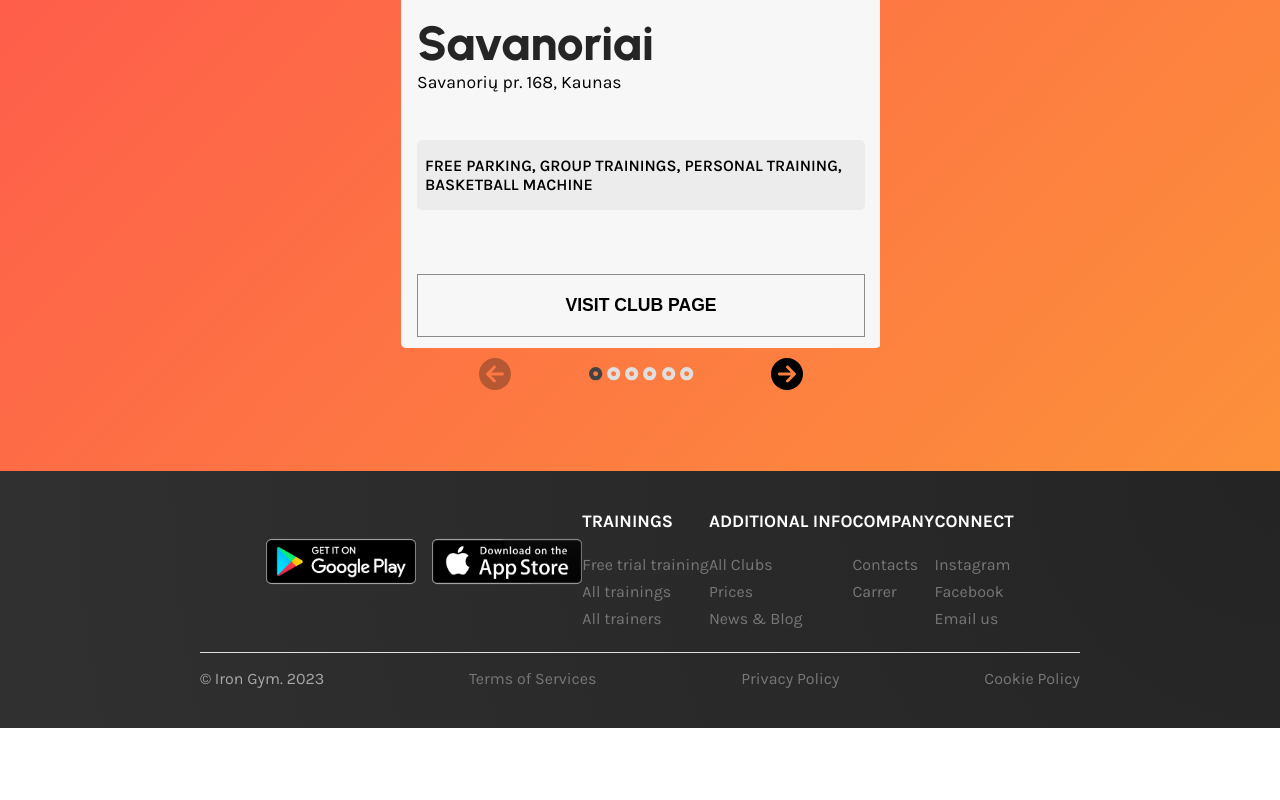
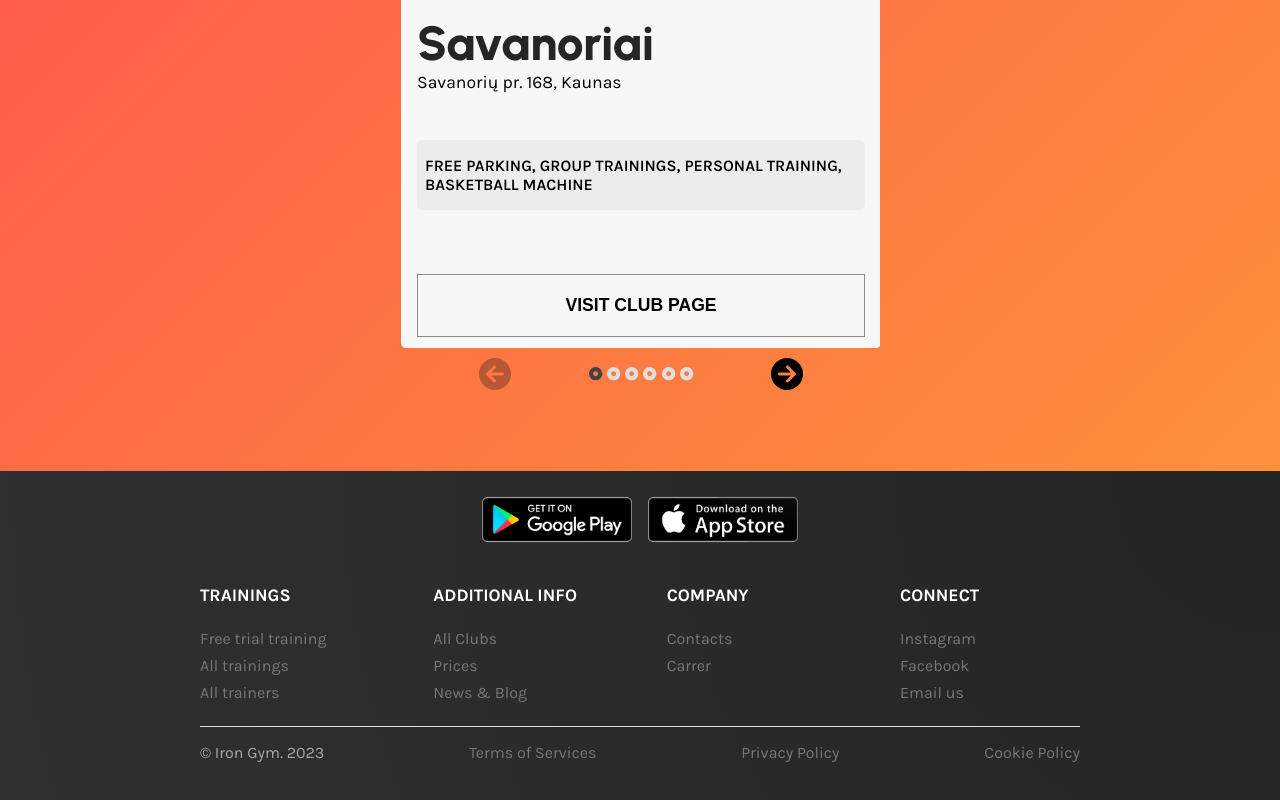
Before and after one commit to aldask/gym, a React (Create React App) app: page / in a window 1280 px wide. Shown: the part 2954-3754 px from the top of the page. Before the commit the page ends 3682 px from the top, so only its background shows below. Built offline with nearby package versions, Linux system fonts and the light colour scheme.

Commit message:
Mobile done for footer

```diff
--- a/src/Components/Footer/Footer.tsx
+++ b/src/Components/Footer/Footer.tsx
@@ -6,15 +6,15 @@ function Footer() {
     <section className="footer">
       <div className="container">
         <div className="footer-box">
+          <div className="footer-box__logos">
+            <div className="footer-box__logos--img">
+              <img src={google} alt="google" />
+            </div>
+            <div className="footer-box__logos--img">
+              <img src={apple} alt="apple" />
+            </div>
+          </div>
           <div className="footer-box__top">
-            <div className="footer-box__top--1row">
-              <div className="footer-box__top--1row--img">
-                <img src={google} alt="google" />
-              </div>
-              <div className="footer-box__top--1row--img">
-                <img src={apple} alt="apple" />
-              </div>
-            </div>
             <div className="footer-box__top--1col">
               <ul>
                 <li className="footer-box__top--1col--title">Trainings</li>
--- a/src/Components/Footer/Styles/_footer.scss
+++ b/src/Components/Footer/Styles/_footer.scss
@@ -11,16 +11,9 @@
   justify-content: flex-start;
   gap: 1.5rem;
 
-  &__top {
+  &__logos {
     display: flex;
-    justify-content: space-evenly;
-    flex-wrap: wrap;
-
-    &--1row {
-      display: flex;
-      list-style-type: none;
-      justify-content: center;
-      align-items: center;
+    flex-direction: row;
     gap: 1rem;
 
     @media screen and (max-width: 375px) {
@@ -30,20 +23,34 @@
     &--img {
       width: 150px;
       height: 50px;
-        display: flex;
-
+    }
     img {
       object-fit: contain;
       width: 100%;
     }
   }
+
+  &__top {
+    display: flex;
+    justify-content: space-between;
+    flex-wrap: wrap;
+    gap: 3rem;
+    width: 100%;
+
+    @media screen and (max-width: 455px) {
+      justify-content: center;
+      gap: 1rem;
     }
 
     &--1col {
       display: flex;
       flex-direction: column;
-      justify-content: flex-start;
       list-style-type: none;
+      width: 180px;
+
+      @media screen and (max-width: 455px) {
+        width: 140px;
+      }
 
       ul {
         list-style-type: none;
@@ -75,6 +82,7 @@
     border-top: 1px solid rgb(223, 223, 223);
     padding: 1rem 0;
     width: 100%;
+
     &--1row {
       display: flex;
       flex-direction: row;
```
Lines whose indentation alone changed are shown as unchanged.
